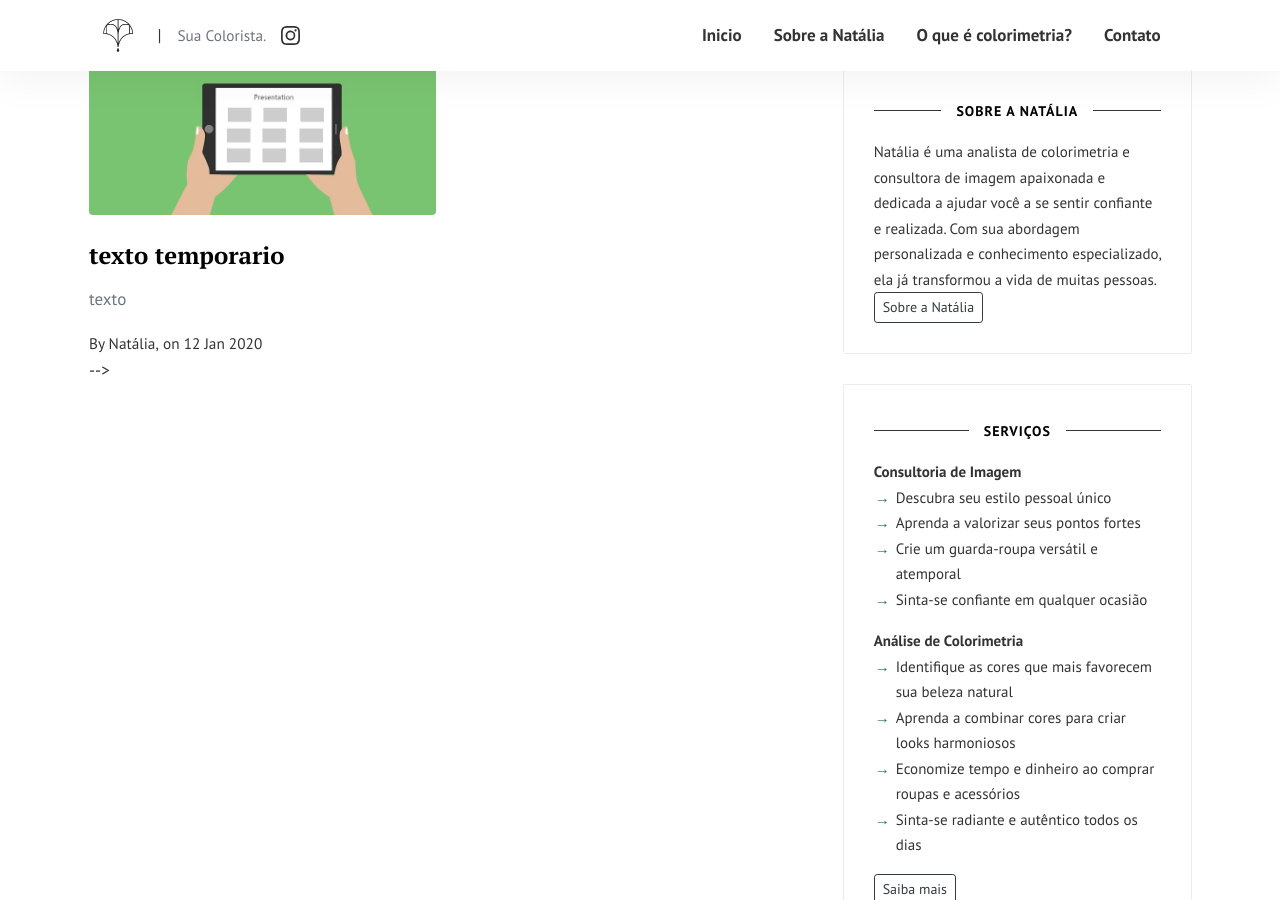
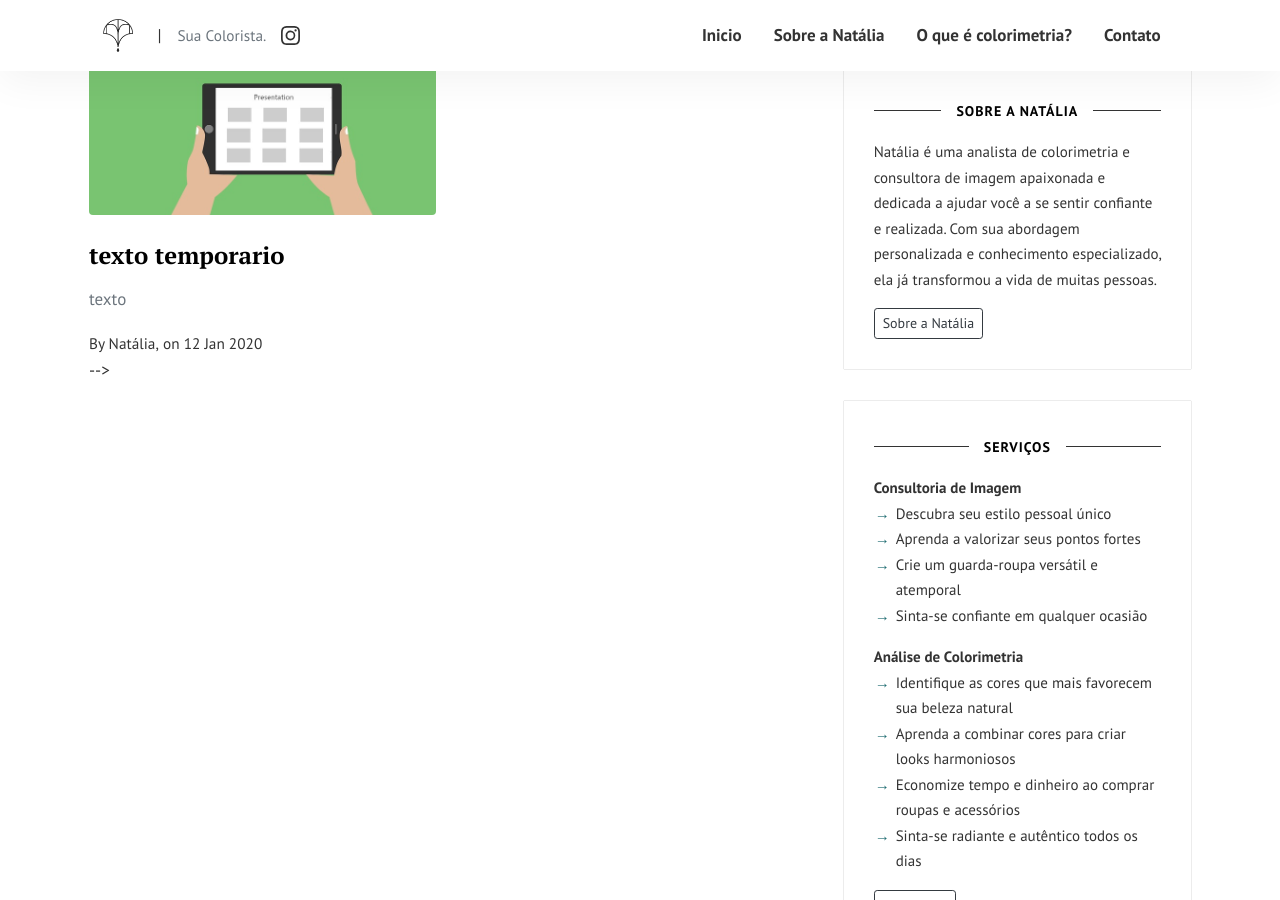
Before and after one commit to gumadeiras/suacolorista, a Jekyll site: the page built from index.html, in a window 1280 px wide and 900 px high, scrolled down 698 px. Built offline with Jekyll 4.4.1, drawn with Linux system fonts in a browser that asks for light colours; the list of posts is cut into pages by our own code.

```diff
--- a/_includes/sidebar.html
+++ b/_includes/sidebar.html
@@ -2,9 +2,8 @@
     <div class="sidebar-section">
         <h5><span>Sobre a Natália</span></h5>
         <div>
-            Natália é uma analista de colorimetria e consultora de imagem apaixonada e dedicada a ajudar você a se sentir confiante e realizada. Com sua abordagem personalizada e conhecimento especializado, ela já transformou a vida de muitas pessoas.
+            <p>Natália é uma analista de colorimetria e consultora de imagem apaixonada e dedicada a ajudar você a se sentir confiante e realizada. Com sua abordagem personalizada e conhecimento especializado, ela já transformou a vida de muitas pessoas.</p>
 
-            <!-- small button with dark outline and light background to learn more -->
             <a href="{{site.baseurl}}/about" class="btn btn-outline-dark btn-sm">Sobre a Natália</a>
         </div>
     </div>
```
